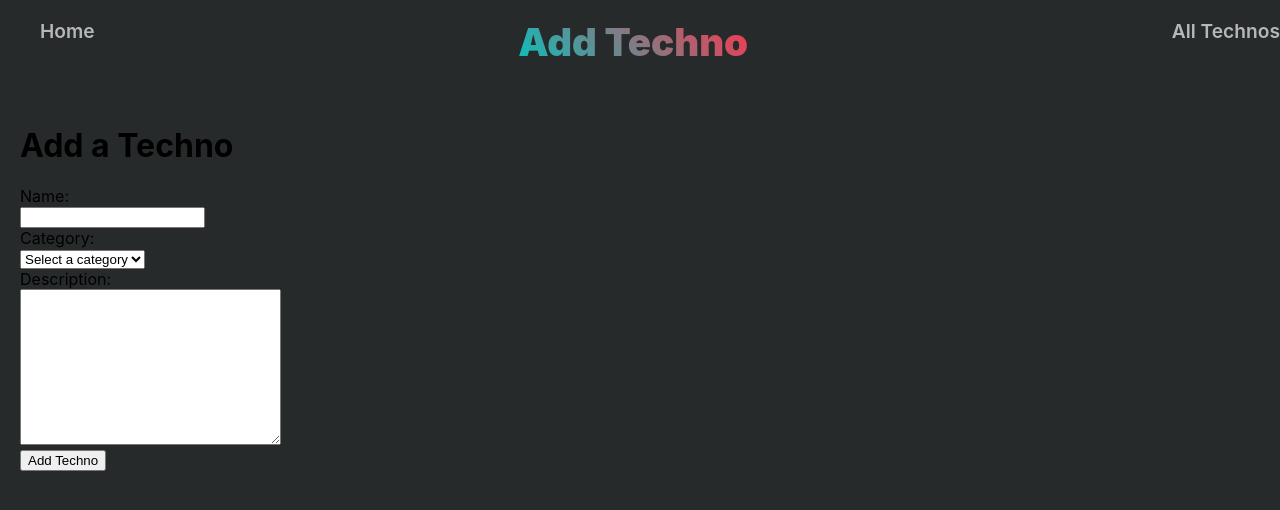
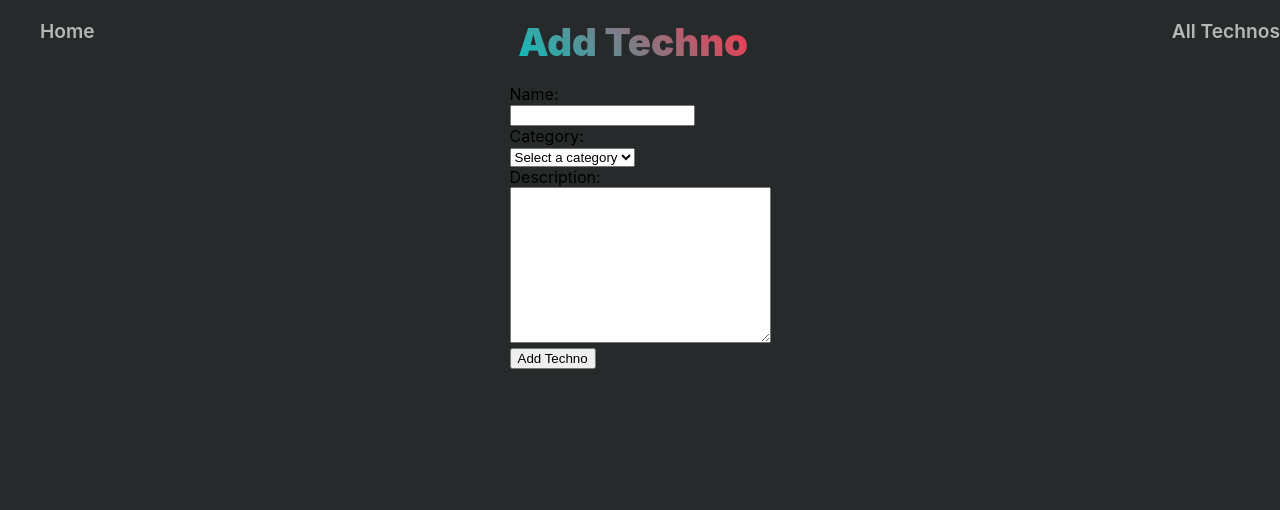
Before and after one commit to MaximeFont/react_techno_list, a React (Create React App) app in the folder my-techno-list/: page /add in a window 1280 px wide. Shown: the top 510 px of the page. Built offline with nearby package versions, Linux system fonts and the light colour scheme.

Commit message:
little change

```diff
--- a/my-techno-list/src/css/technoAdd.css
+++ b/my-techno-list/src/css/technoAdd.css
@@ -1,3 +1,5 @@
 .techno-add {
-    padding: 20px;
+    display: flex;
+    flex-direction: column;
+    align-items: center;
 }
--- a/my-techno-list/src/css/technoItem.css
+++ b/my-techno-list/src/css/technoItem.css
@@ -6,6 +6,7 @@
     position: relative;
     vertical-align: top;
     margin: 30px;
+    margin-bottom: 50px;
     min-height: 25vh;
     background: #3F4B57;
     border: 1px solid #252727;
--- a/my-techno-list/src/css/technoList.css
+++ b/my-techno-list/src/css/technoList.css
@@ -1,12 +1,4 @@
 .techno-list {
-    /* padding: 20px; */
-    display: flex;
-    flex-direction: column;
-    align-items: center;
-
-}
-
-.list {
     display: flex;
     flex-direction: column;
     align-items: center;
--- a/my-techno-list/src/pages/TechnoAdd.js
+++ b/my-techno-list/src/pages/TechnoAdd.js
@@ -25,8 +25,7 @@ export default function TechnoAdd(props) {
 
     return (
         <div className="techno-add">
-            <h1>Add a Techno</h1>
-            <div>
+            <div className="techno-form">
                 <form onSubmit={(event) => handleSubmit(event)}>
                     <label htmlFor="technoname">Name:</label>
                     <br />
```
